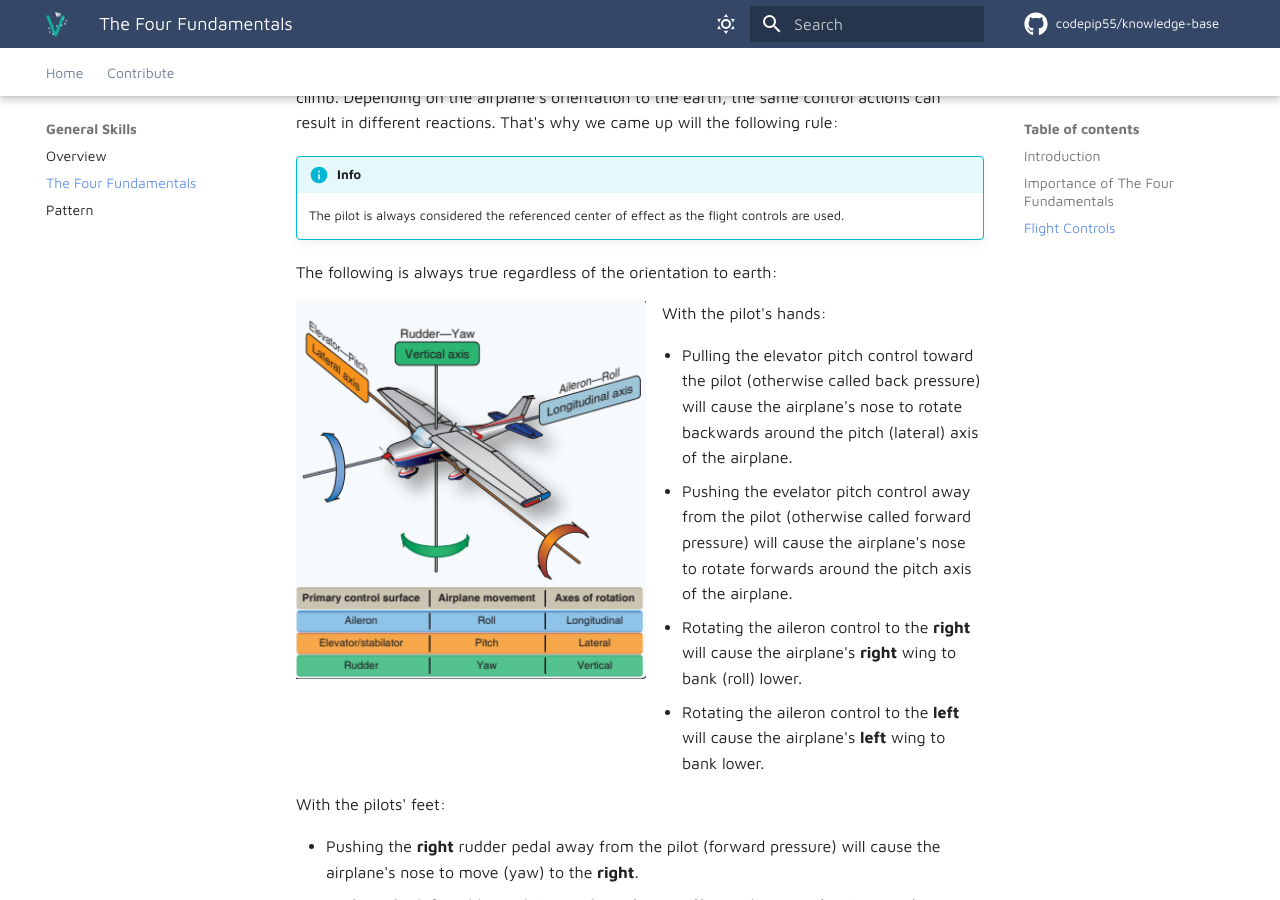
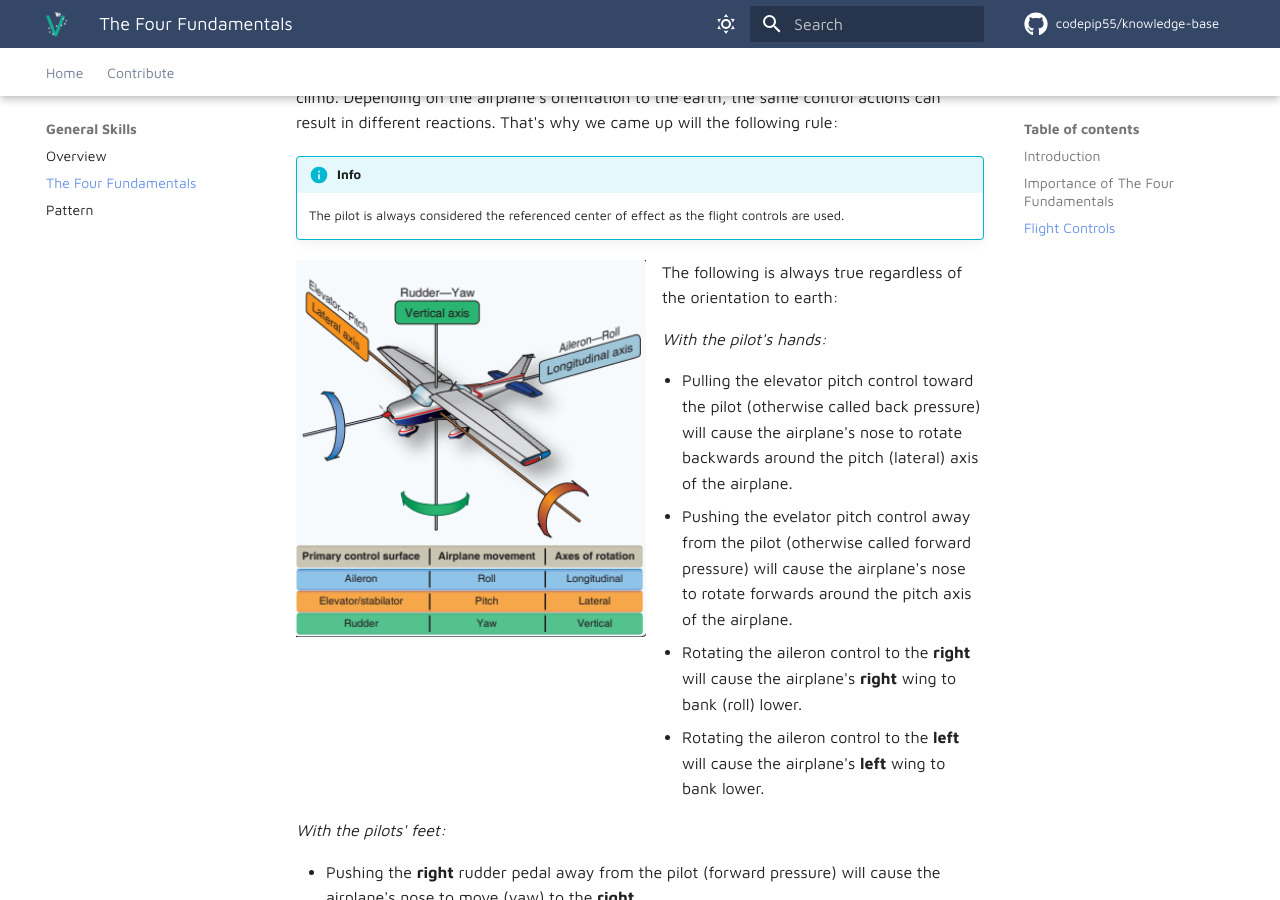
Before and after one commit to ml0130/knowledge-base, an MkDocs documentation site: the page built from docs/general-skills/four-fundamentals.md, in a window 1280 px wide and 900 px high, scrolled down 1224 px. Built offline with MkDocs 1.6.1 and Material for MkDocs 9.7.7, drawn with Linux system fonts in a browser that asks for light colours; comment, search, counter and statistics services are not loaded.

Commit message:
update formatting

```diff
--- a/docs/general-skills/four-fundamentals.md
+++ b/docs/general-skills/four-fundamentals.md
@@ -31,18 +31,18 @@ The forward movement of the elevator control will always move the plane in the s
 !!! info
     The pilot is always considered the referenced center of effect as the flight controls are used.
 
+![Flight Control Sufaces](assets/flight_control_sufaces.png){ align=left width="350"}
+
 The following is always true regardless of the orientation to earth:
 
-![Flight Control Sufaces](assets/flight_control_sufaces.png){ align=left width="350"}
-
-With the pilot's hands:
+*With the pilot's hands:*
 
 - Pulling the elevator pitch control toward the pilot (otherwise called back pressure) will cause the airplane's nose to rotate backwards around the pitch (lateral) axis of the airplane.
 - Pushing the evelator pitch control away from the pilot (otherwise called forward pressure) will cause the airplane's nose to rotate forwards around the pitch axis of the airplane.
 - Rotating the aileron control to the **right** will cause the airplane's **right** wing to bank (roll) lower.
 - Rotating the aileron control to the **left** will cause the airplane's **left** wing to bank lower.
 
-With the pilots' feet:
+*With the pilots' feet:*
 
 - Pushing the **right** rudder pedal away from the pilot (forward pressure) will cause the airplane's nose to move (yaw) to the **right**.
 - Pushing the **left** rudder pedal away from the pilot (forward pressure) will cause the airplane's nose to yaw to the **left**.
```
